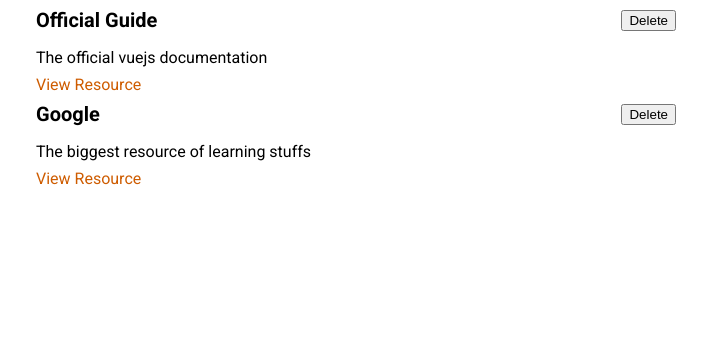
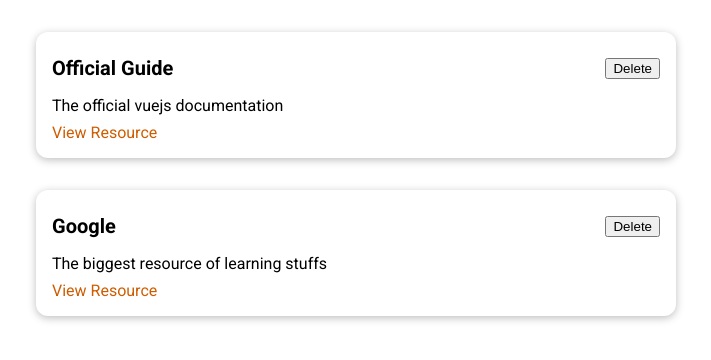
Before and after one commit to Shohan494/vue-again, a Vue app in the folder LEARNING-RESOURCE/: page / in a window 1280 px wide. Shown: the top 360 px of the page, without its empty margins (284-995 px from the left). Built offline with nearby package versions, Linux system fonts and the light colour scheme.

Commit message:
adding ui base card global component and registering in main.js

```diff
--- /dev/null
+++ b/LEARNING-RESOURCE/src/components/UI/BaseCard.vue
@@ -0,0 +1,15 @@
+<template>
+  <div>
+    <slot> </slot>
+  </div>
+</template>
+
+<style scoped>
+div {
+  border-radius: 12px;
+  box-shadow: 0 2px 8px rgba(0, 0, 0, 0.26);
+  padding: 1rem;
+  margin: 2rem auto;
+  max-width: 40rem;
+}
+</style>
--- a/LEARNING-RESOURCE/src/components/learning-resources/LearningResource.vue
+++ b/LEARNING-RESOURCE/src/components/learning-resources/LearningResource.vue
@@ -1,13 +1,13 @@
 <template>
   <li>
-    <div>
+    <base-card>
       <header>
         <h3>{{ title }}</h3>
         <button>Delete</button>
       </header>
-    </div>
-    <p>{{ description }}</p>
-    <nav><a :href="link">View Resource</a></nav>
+      <p>{{ description }}</p>
+      <nav><a :href="link">View Resource</a></nav>
+    </base-card>
   </li>
 </template>
 
```
Also changed, not shown: LEARNING-RESOURCE/src/main.js (+7 -1 lines).
